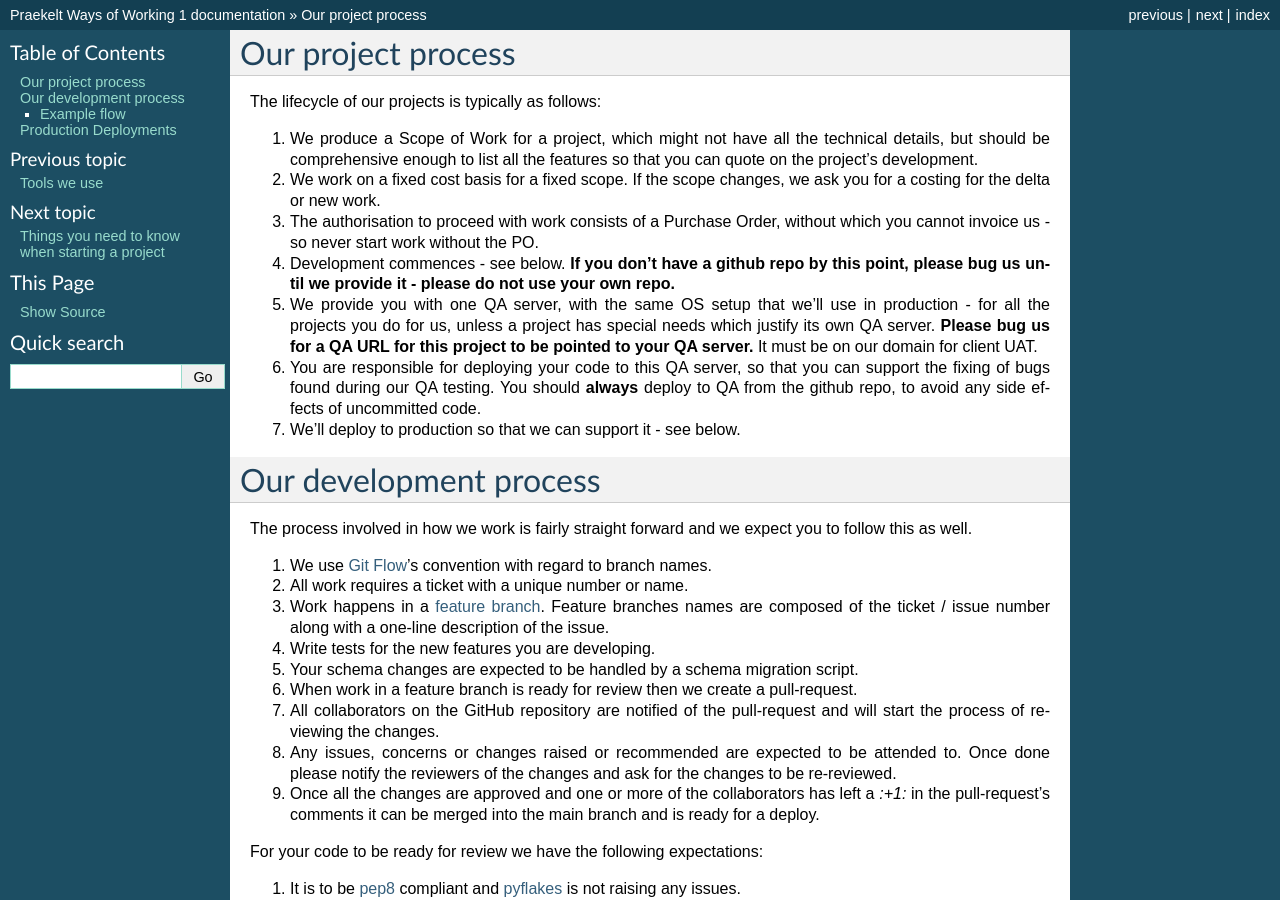
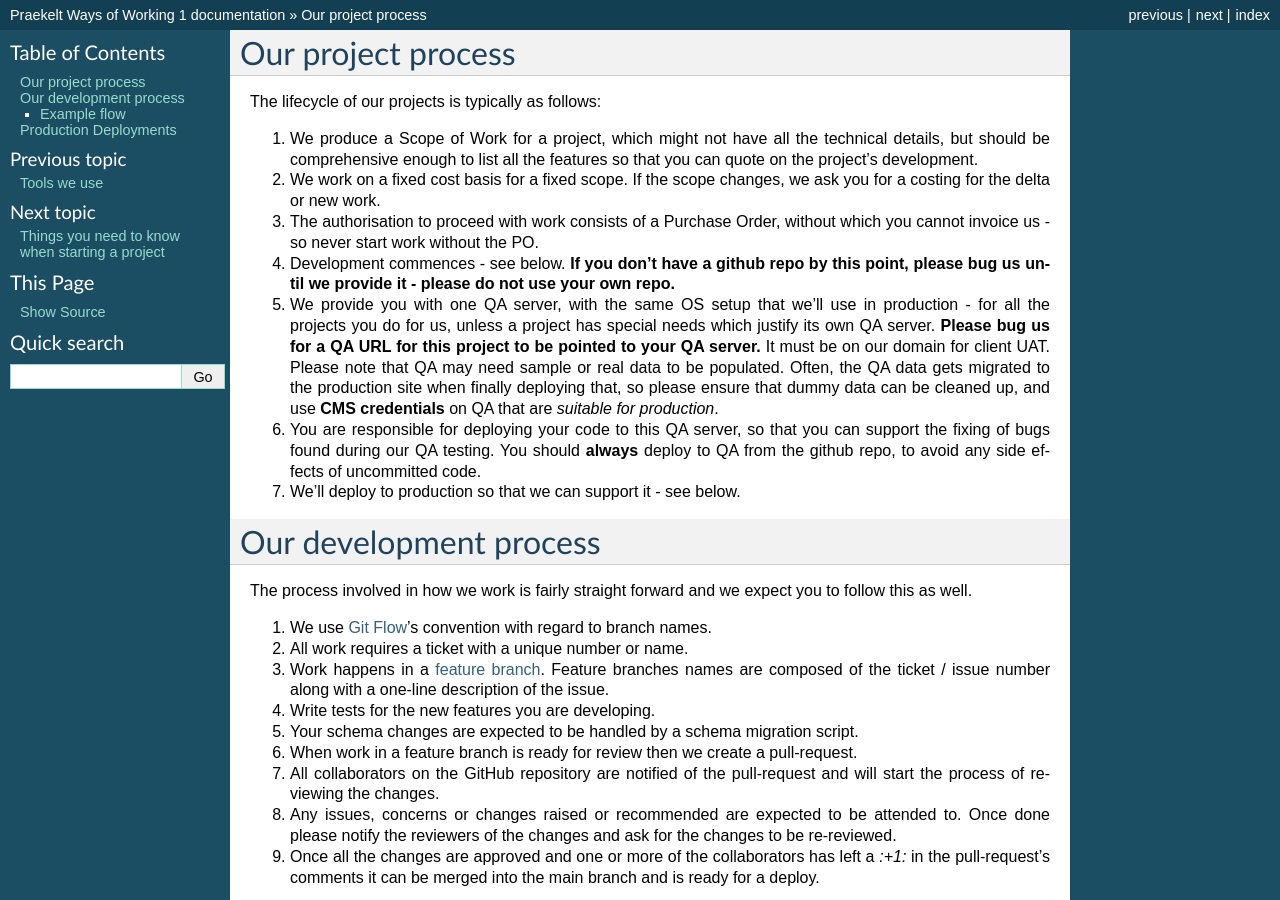
Before and after one commit to praekeltfoundation/ways-of-working, a Sphinx documentation site: the page built from docs/process.rst, in a window 1280 px wide and 900 px high. Built offline with Sphinx 7.4.7, drawn with Linux system fonts in a browser that asks for light colours.

Commit message:
Mention QA content that often gets migrated to prod
fixes #19

```diff
--- a/docs/process.rst
+++ b/docs/process.rst
@@ -18,6 +18,10 @@ The lifecycle of our projects is typically as follows:
    special needs which justify its own QA server. **Please bug us for a
    QA URL for this project to be pointed to your QA server.** It must be on
    our domain for client UAT.
+   Please note that QA may need sample or real data to be populated. Often,
+   the QA data gets migrated to the production site when finally deploying
+   that, so please ensure that dummy data can be cleaned up, and use
+   **CMS credentials** on QA that are *suitable for production*.
 6. You are responsible for deploying your code to this QA server, so that you
    can support the fixing of bugs found during our QA testing. You should
    **always** deploy to QA from the github repo, to avoid any side effects of
```
